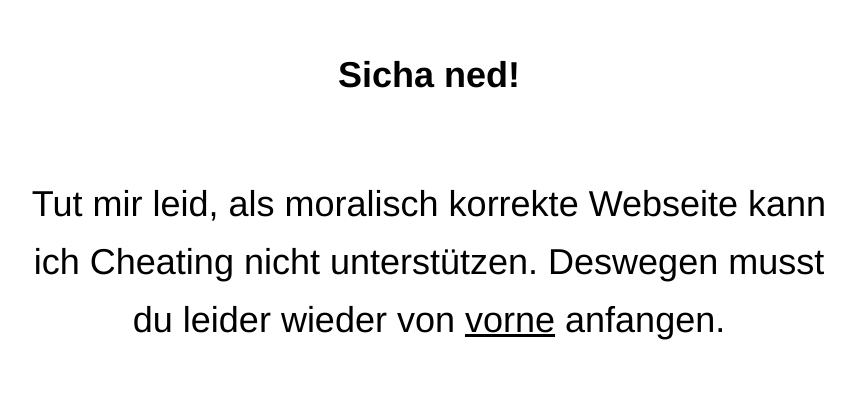
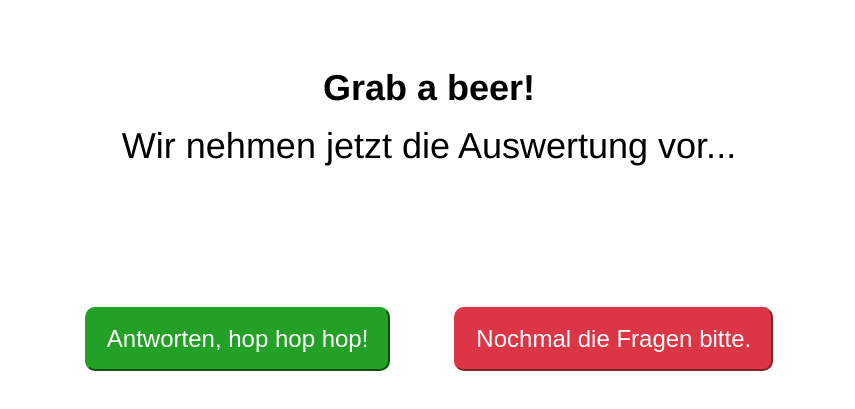
Before and after one commit to martinhellwagner/funny-birthday-quiz, a Vue app: page /auswertung in a window 1280 px wide. Before the commit this address led to /sicha-ned. Shown: the part 203-612 px from the top of the page, without its empty margins (211-1066 px from the left). Built offline with nearby package versions, Linux system fonts and the light colour scheme.

Commit message:
Add evaluation page

```diff
--- a/src/main.js
+++ b/src/main.js
@@ -7,6 +7,7 @@ import Mixins from './scripts/index';
 import App from './App.vue';
 
 import Answers from './views/Answers.vue';
+import Evaluation from './views/Evaluation.vue';
 import FourOhFour from './views/FourOhFour.vue';
 import Home from './views/Home.vue';
 import Questions from './views/Questions.vue';
@@ -34,6 +35,11 @@ const router = new VueRouter({
       path: '/antworten',
       name: 'answers',
       component: Answers,
+    },
+    {
+      path: '/auswertung',
+      name: 'evaluation',
+      component: Evaluation,
     },
     {
       path: '/sicha-ned',
--- /dev/null
+++ b/src/views/Evaluation.vue
@@ -0,0 +1,33 @@
+<!-- TEMPLATE -->
+<template>
+  <div class="container">
+    <div class="description">
+      <p>
+        <b>Grab a beer!</b><br>
+        Wir nehmen jetzt die Auswertung vor...
+      </p>
+    </div>
+
+    <div class="buttons">
+      <!-- eslint-disable-next-line max-len -->
+      <router-link :to="{ name: 'answers' }"><button class="button button--green button--rotateCounterClockwise">Antworten, hop hop hop!</button></router-link>
+      <router-link :to="{ name: 'questions' }"><button class="button button--red button--rotateClockwise">Nochmal die Fragen bitte.</button></router-link>
+    </div>
+  </div>
+</template>
+
+<!-- SCRIPT -->
+<script>
+export default {
+  name: 'Evaluation',
+
+  mounted() {
+    this.init();
+  },
+};
+</script>
+
+<!-- STYLE-->
+<style lang="scss">
+  @import "../styles/index.scss";
+</style>
--- a/src/views/Questions.vue
+++ b/src/views/Questions.vue
@@ -14,8 +14,7 @@
 
         <div class="buttons">
           <button class="button button--green button--scaleSmall" @click="goToNextQuestion" v-if="questionIndex < numberOfQuestions">Weiter zur nächsten Frage</button>
-          <router-link :to="{ name: 'answers' }" v-if="questionIndex == numberOfQuestions"><button class="button button--green button--rotateCounterClockwise">Antworten, hop hop hop!</button></router-link>
-          <router-link :to="{ name: 'questions' }"><button class="button button--red button--jumpVertical" v-if="questionIndex == numberOfQuestions">Please kill me now.</button></router-link>
+          <router-link :to="{ name: 'answers' }" v-if="questionIndex == numberOfQuestions"><button class="button button--green button--rotateCounterClockwise">Neeeeeext!</button></router-link>
         </div>
       </div>
     </transition>
--- a/src/views/Results.vue
+++ b/src/views/Results.vue
@@ -106,7 +106,7 @@ export default {
 
         setTimeout(() => {
           this.step = 3;
-        }, 5000);
+        }, 10000);
       }
     },
   },
```
